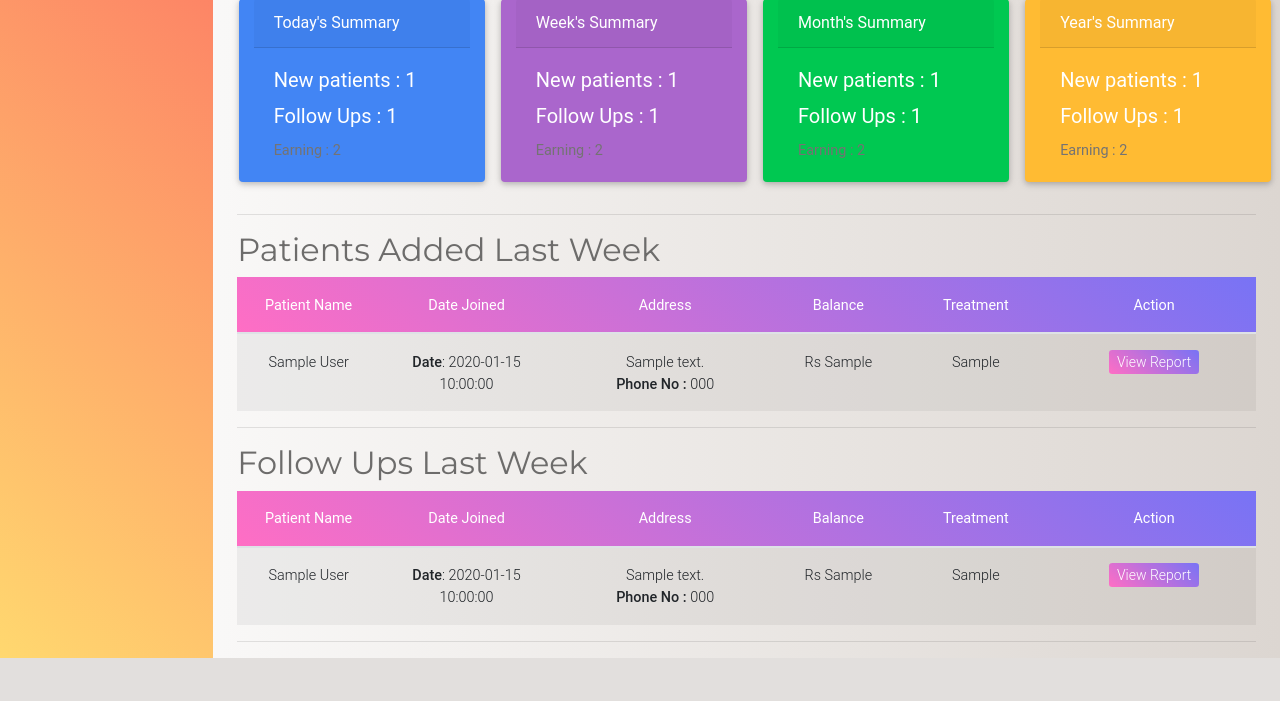
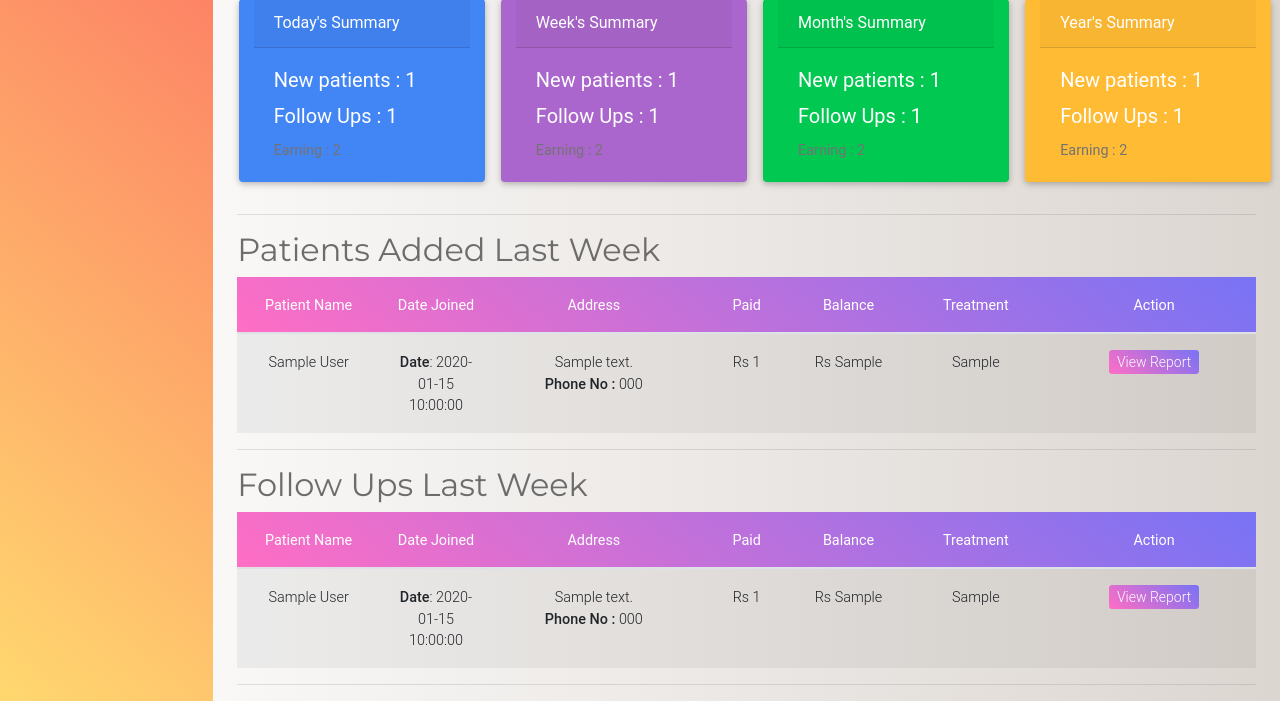
Before and after one commit to skystone1000/Hospital-Data-Web-App, a PHP site: page /dashboard.php in a window 1280 px wide. Shown: the part 453-1154 px from the top of the page. Before the commit the page ends 1111 px from the top, so only its background shows below. Run offline with PHP 8.4, Linux system fonts and the light colour scheme; the visitor is signed in with stand-in values (Sample User, id 1); tables that the repository leaves empty or names only in its code hold one stand-in row (values such as "Sample post"); data that the repository does not hold is empty; some libraries are stand-ins or nearby versions.

Commit message:
Adding Paid column

```diff
--- a/dashboard.php
+++ b/dashboard.php
@@ -169,16 +169,17 @@
                 <thead class="purple-gradient white-text">
                     <tr>
                         <th width="14%" height="36"><div align="center">Patient Name</div></th>
-                        <th width="17%"><div align="center">Date Joined</div></th>
-                        <th width="22%"><div align="center">Address</div></th>
-                        <th width="12%"><div align="center">Balance</div></th>
+                        <th width="11%"><div align="center">Date Joined</div></th>
+                        <th width="20%"><div align="center">Address</div></th>
+                        <th width="10%"><div align="center">Paid</div></th>
+                        <th width="10%"><div align="center">Balance</div></th>
                         <th width="15%"><div align="center">Treatment</div></th>
                         <th width="20%"><div align="center">Action</div></th>
                     </tr>
                 </thead>
                 <tbody>
                     <?php
-                    $weekNewTab = "select id, firstName, lastName, dateJoined, address, phone, balance, treatment from patient_data where  `dateJoined` >= DATE_SUB(CURDATE(), INTERVAL 7 DAY ) ORDER BY dateJoined DESC;";
+                    $weekNewTab = "select id, firstName, lastName, dateJoined, address, phone, paid,balance, treatment from patient_data where  `dateJoined` >= DATE_SUB(CURDATE(), INTERVAL 7 DAY ) ORDER BY dateJoined DESC;";
 
                     /*
                     $weekFollow = "select COUNT(id) as count from follow_up_data where  `date` >= DATE_SUB(CURDATE(), INTERVAL 7 DAY);";
@@ -203,6 +204,7 @@
 
                         <td>$rs[address]<br><strong>Phone No :</strong> $rs[phone]
                         </td>
+                        <td>Rs $rs[paid]</td>
 
                         <td>Rs $rs[balance]</td>
                         <td>$rs[treatment]</td>
@@ -226,9 +228,10 @@
                 <thead class="purple-gradient white-text">
                     <tr>
                         <th width="14%" height="36"><div align="center">Patient Name</div></th>
-                        <th width="17%"><div align="center">Date Joined</div></th>
-                        <th width="22%"><div align="center">Address</div></th>
-                        <th width="12%"><div align="center">Balance</div></th>
+                        <th width="11%"><div align="center">Date Joined</div></th>
+                        <th width="20%"><div align="center">Address</div></th>
+                        <th width="10%"><div align="center">Paid</div></th>
+                        <th width="10%"><div align="center">Balance</div></th>
                         <th width="15%"><div align="center">Treatment</div></th>
                         <th width="20%"><div align="center">Action</div></th>
                     </tr>
@@ -236,7 +239,7 @@
                 <tbody>
                     <?php
 
-                    $weekFollowTab = "select patient_data.id, firstName, lastName, dateJoined, address, phone, follow_up_data.balance, follow_up_data.treatment from follow_up_data INNER JOIN patient_data ON follow_up_data.id = patient_data.id where  `date` >= DATE_SUB(CURDATE(), INTERVAL 7 DAY);";
+                    $weekFollowTab = "select patient_data.id, firstName, lastName, dateJoined, address, phone, follow_up_data.balance,follow_up_data.paid, follow_up_data.treatment from follow_up_data INNER JOIN patient_data ON follow_up_data.id = patient_data.id where  `date` >= DATE_SUB(CURDATE(), INTERVAL 7 DAY);";
 
                     $qsql = mysqli_query($conn,$weekFollowTab);
 
@@ -253,7 +256,7 @@
 
                         <td>$rs[address]<br><strong>Phone No :</strong> $rs[phone]
                         </td>
-
+                        <td>Rs $rs[paid]</td>
                         <td>Rs $rs[balance]</td>
                         <td>$rs[treatment]</td>
 
```
